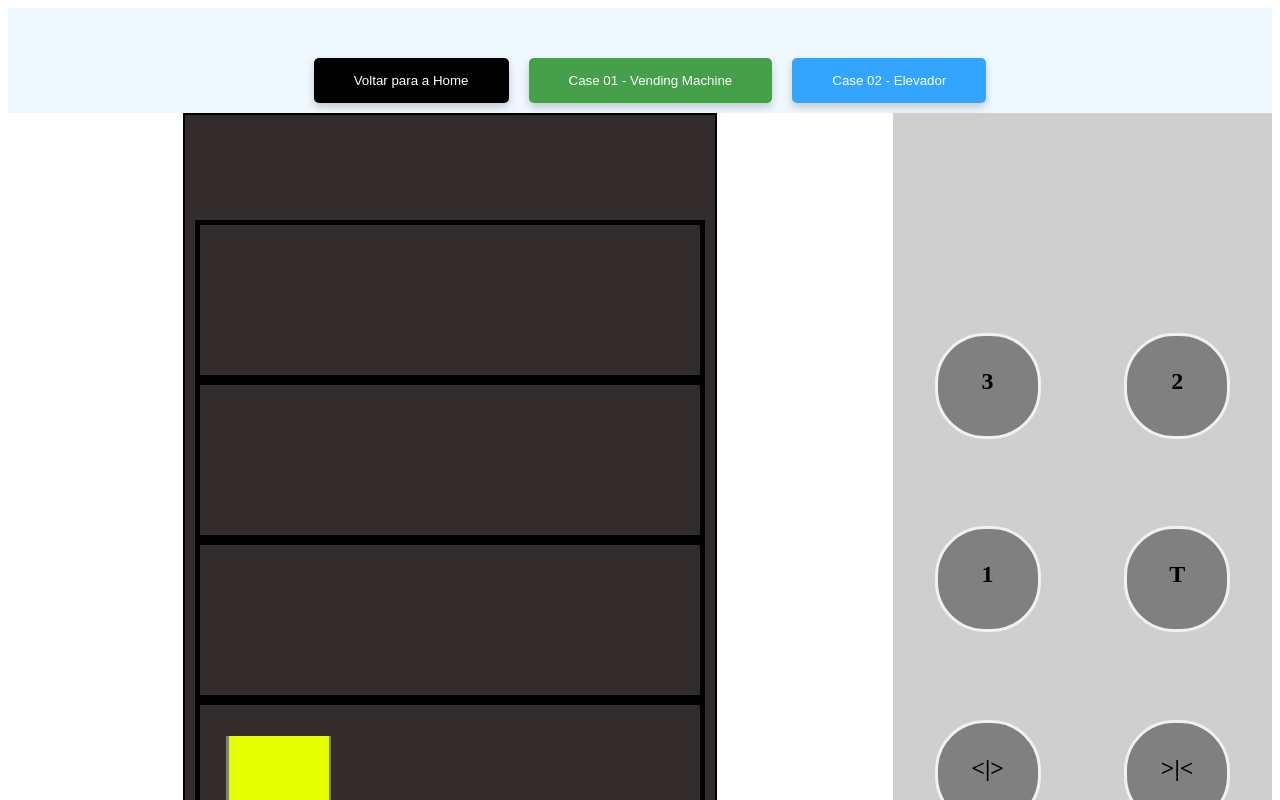
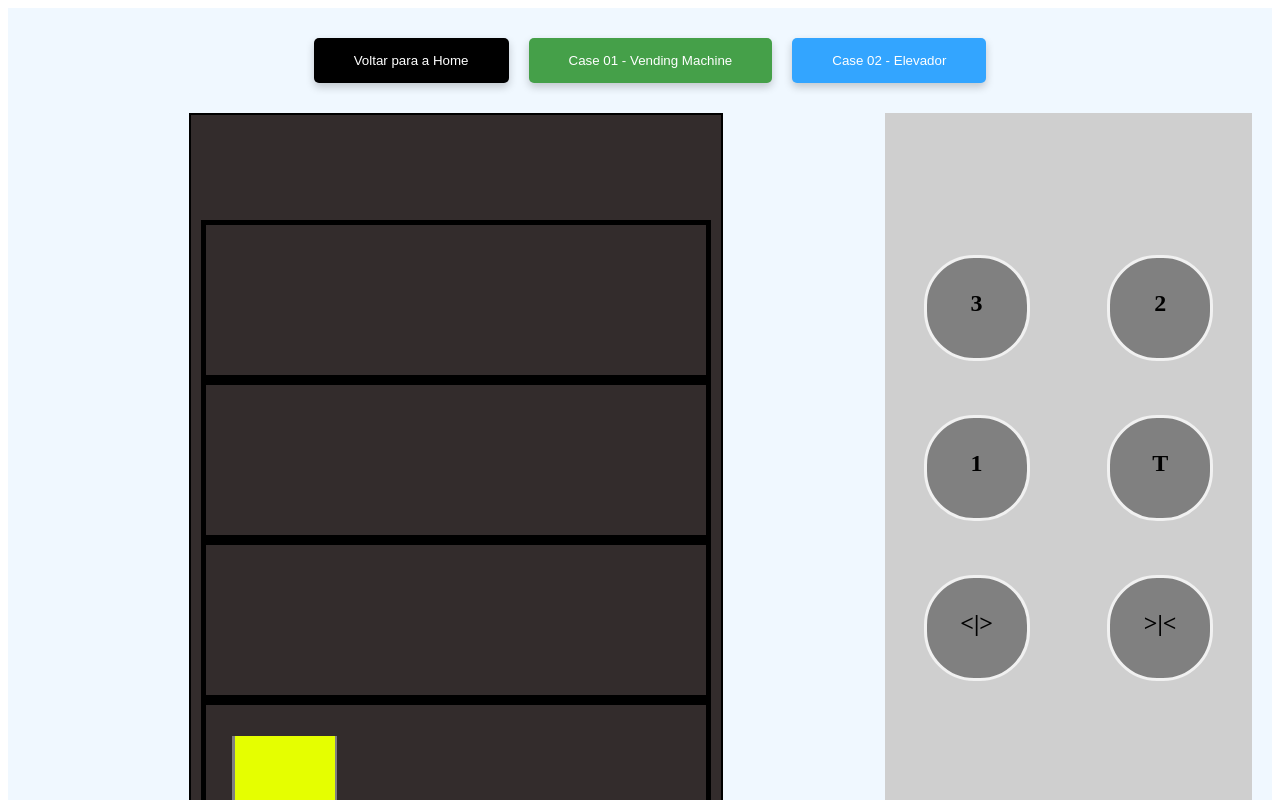
Before and after one commit to Romulomrs/Case1-2, a React (Vite) app: page /elevator in a window 1280 px wide. Shown: the top 800 px of the page. Built offline with nearby package versions, Linux system fonts and the light colour scheme.

Commit message:
refactor: fully refactored case 2's components

```diff
--- /dev/null
+++ b/src/Case02/components/Cabin/index.tsx
@@ -0,0 +1,17 @@
+import React from "react";
+import styles from "./styles.module.css";
+
+interface CabinProps {
+    top: any;
+    p: number;
+  }
+
+const Cabin: React.FC<CabinProps> = ({ top, p }) => {
+    return (
+        <div id={styles.cabin} style={{ top }}>
+        <div id={styles.door} style={{ width: p }}></div>
+      </div>
+    );
+  };
+
+  export default Cabin;
--- a/src/Case02/components/Elevator.css
+++ /dev/null
@@ -1,82 +0,0 @@
-#space{
-    float: left;
-    width:70%;
-    min-height:  calc(100vh - 20px);
-    display: flex;
-    flex-direction: column;
-    justify-content: end;
-    align-items: center;
-    z-index: -1;
-    background-color: white;
-}
-
-#titulo{
-    background-color: black;
-    color: white;
-    width: 100%;
-    height: 20px;
-}
-
-.floor{
-    border: 5px solid black ;
-    width: 500px;
-    height: 150px;
-    background-size: 100% 100%;
-    background-repeat: no-repeat;
-    z-index: 2;
-}
-/*
-#f3{
-    background-image: url("../../../public/1.png");
-}
-#f2{
-    background-image: url("../../../public/2.png");
-}
-#f1{
-    background-image: url("../../../public/2.png");
-}
-#T{
-    background-image: url("../../../public/3.png");
-}*/
-
-#btn{
-    background-color:gray;
-    width: 100px;
-    height: 100px;
-    float: right;
-    border: 3px rgb(241, 241, 241) solid;
-    margin: 20px;
-    border-radius: 50px;
-    text-align: center;
-    line-height: 50px;
-}
-#btn:hover{
-    background-color: rgb(95, 95, 95);
-}
-
-#controller{
-    padding-top: 200px;
-    min-height:  calc(100vh - 220px);
-    display: flex;
-    justify-content: space-around;
-    flex-wrap: wrap;
-    background-color: rgb(207, 207, 207);
-}
-
-
-#predio{
-    background-color: rgb(51, 44, 44);
-    border: 2px solid black;
-    display: flex;
-    flex-direction: column;
-    /*margin-bottom: 40px;*/
-    z-index: 1;
-    padding: 10px;
-    /*background-image: url("../../../public/7.png");*/
-    background-size: 100% 110%;
-    background-repeat: no-repeat;
-}
-
-#chao{
-    height: 200px;
-}
--- a/src/Case02/components/Elevator.tsx
+++ b/src/Case02/components/Elevator/index.tsx
@@ -1,6 +1,8 @@
-import "./Elevator.css"
-import "./Cabin.css"
+import styles from './styles.module.css'
 import { useState } from "react";
+import ElevatorButton from "../ElevatorButton";
+import Floor from "../Floor";
+import Cabin from "../Cabin";
 
 function Elevador() {
   let esperaBasica = 500;
@@ -74,6 +76,7 @@ function Elevador() {
   }
 
   let realy = false
+
   async function changePosition(selecionado: number) {
     realy = true;
 
@@ -119,32 +122,28 @@ function Elevador() {
   }
 
   return (
-    <>
-      <div id="tudo">
-        <div id="space">
-          <div id="predio">
-            <div id="cabin" style={{ top: positionY }}>
-              <div id="door" style={{ width: p }}></div>
-            </div>
+      <div id={styles.tudo}>
+        <div id={styles.space}>
+          <div id={styles.predio}>
+            <Cabin p={p} top={positionY} />
             <div>
-              <div id="f3" className="floor"></div>
-              <div id="f2" className="floor"></div>
-              <div id="f1" className="floor"></div>
-              <div id="T" className="floor"></div>
+              <Floor id="f3" />
+              <Floor id="f2" />
+              <Floor id="f1" />
+              <Floor id="T" />
             </div>
           </div>
-          <div id="chao"></div>
+          <div id={styles.chao}></div>
         </div>
-        <div id="controller">
-          <div id="btn" onClick={() => { fecharPorta(3) }}><h2>3</h2></div>
-          <div id="btn" onClick={() => { fecharPorta(2) }}><h2>2</h2></div>
-          <div id="btn" onClick={() => { fecharPorta(1) }}><h2>1</h2></div>
-          <div id="btn" onClick={() => { fecharPorta(0) }}><h2>T</h2></div>
-          <div id="btn" onClick={() => { abrirPorta() }}><h2>{`<|>`}</h2></div>
-          <div id="btn" onClick={() => { fecharPort() }}><h2>{`>|<`}</h2></div>
+        <div id={styles.controller}>
+          <ElevatorButton value="3" onClick={() =>  fecharPorta(3) } />
+          <ElevatorButton value="2" onClick={() =>  fecharPorta(2) } />
+          <ElevatorButton value="1" onClick={() =>  fecharPorta(1) } />
+          <ElevatorButton value="T" onClick={() =>  fecharPorta(0) } />
+          <ElevatorButton value="<|>" onClick={() =>  abrirPorta() } />
+          <ElevatorButton value=">|<" onClick={() =>  fecharPort() } />
         </div>
       </div>
-    </>
   )
 }
 
--- /dev/null
+++ b/src/Case02/components/Elevator/styles.module.css
@@ -0,0 +1,41 @@
+#tudo   {
+    padding: 20px;
+}
+
+#space{
+    float: left;
+    width:70%;
+    min-height:  calc(60vh);
+    display: flex;
+    flex-direction: column;
+    justify-content: end;
+    align-items: center;
+    z-index: -1;
+}
+
+#controller{
+    padding:  10% 0px 10% 0px;
+    min-height:  calc(60vh);
+    display: flex;
+    justify-content: space-around;
+    flex-wrap: wrap;
+    background-color: rgb(207, 207, 207);
+}
+
+
+#predio{
+    background-color: rgb(51, 44, 44);
+    border: 2px solid black;
+    display: flex;
+    flex-direction: column;
+    /*margin-bottom: 40px;*/
+    z-index: 1;
+    padding: 10px;
+    /*background-image: url("../../../public/7.png");*/
+    background-size: 100% 110%;
+    background-repeat: no-repeat;
+}
+
+#chao{
+    height: 200px;
+}
--- /dev/null
+++ b/src/Case02/components/ElevatorButton/index.tsx
@@ -0,0 +1,15 @@
+import React from "react";
+import styles from "./styles.module.css";
+
+interface ElevatorButtonProps {
+    value: string;
+    onClick: () => void;
+  }
+
+const ElevatorButton: React.FC<ElevatorButtonProps> = ({ value, onClick }) => {
+    return (
+        <div id={styles.btn} onClick={onClick}><h2>{value}</h2></div>
+    );
+  };
+
+  export default ElevatorButton;
--- /dev/null
+++ b/src/Case02/components/ElevatorButton/styles.module.css
@@ -0,0 +1,15 @@
+#btn{
+    background-color:gray;
+    width: 100px;
+    height: 100px;
+    float: right;
+    border: 3px rgb(241, 241, 241) solid;
+    cursor: pointer;
+    margin: 20px;
+    border-radius: 50px;
+    text-align: center;
+    line-height: 50px;
+}
+#btn:hover{
+    background-color: rgb(95, 95, 95);
+}
--- /dev/null
+++ b/src/Case02/components/Floor/index.tsx
@@ -0,0 +1,14 @@
+import React from "react";
+import styles from "./styles.module.css";
+
+interface FloorProps {
+    id: string;
+  }
+
+const Floor: React.FC<FloorProps> = ({ id }) => {
+    return (
+        <div id={styles[id]} className={styles.floor}></div>
+    );
+  };
+
+  export default Floor;
--- /dev/null
+++ b/src/Case02/components/Floor/styles.module.css
@@ -0,0 +1,8 @@
+.floor{
+    border: 5px solid black ;
+    width: 500px;
+    height: 150px;
+    background-size: 100% 100%;
+    background-repeat: no-repeat;
+    z-index: 2;
+}
--- a/src/common/Header/styles.module.css
+++ b/src/common/Header/styles.module.css
@@ -2,5 +2,5 @@
   display: flex;
   flex-direction: row;
   gap: 20px;
-  margin-top: 40px;
+  margin-top: 20px;
 }
```
Also changed, not shown: src/Case02/components/Cabin/styles.module.css (renamed from src/Case02/components/Cabin.css).
